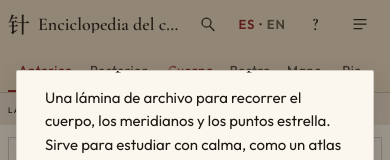
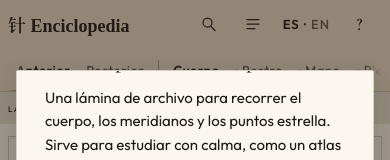
Before and after one commit to datanalytics86/Acupuntura3D, a React (Vite) app: page / in a window 390 px wide. Shown: the top 160 px of the page. Built offline with nearby package versions, Linux system fonts and the light colour scheme.

Commit message:
feat(header): one accent underline and a short mobile title

```diff
--- a/src/i18n/messages.ts
+++ b/src/i18n/messages.ts
@@ -147,6 +147,8 @@ const es = {
   plateSubtitleFace: "{n} puntos del rostro y la cabeza",
   plateSubtitleHand: "{n} puntos de la mano y la muñeca",
   plateSubtitleFoot: "{n} puntos del tobillo y el pie",
+  // --- U1 ---
+  titleShort: "针 Enciclopedia",
 };
 
 const en: typeof es = {
@@ -296,6 +298,8 @@ const en: typeof es = {
   plateSubtitleFace: "{n} points of the face and head",
   plateSubtitleHand: "{n} points of the hand and wrist",
   plateSubtitleFoot: "{n} points of the ankle and foot",
+  // --- U1 ---
+  titleShort: "针 Encyclopedia",
 };
 
 export const MESSAGES: Record<Locale, typeof es> = { es, en };
--- a/src/ui/Topbar.tsx
+++ b/src/ui/Topbar.tsx
@@ -71,45 +71,11 @@ export function Topbar() {
           针
         </span>
         <h1 className="topbar-title">{t(locale, "title")}</h1>
-      </div>
-      <div className="topbar-tools">
-        <SearchBox />
-        <button
-          type="button"
-          className="topbar-tool topbar-locale"
-          aria-label={`${t(locale, "locale")}: ${locale === "es" ? "ES" : "EN"}`}
-          onClick={() => setLocale(locale === "es" ? "en" : "es")}
-        >
-          <span className={locale === "es" ? "is-on" : "is-off"}>ES</span>
-          <span aria-hidden="true">·</span>
-          <span className={locale === "en" ? "is-on" : "is-off"}>EN</span>
-        </button>
-        <button
-          type="button"
-          className="topbar-tool topbar-help"
-          aria-label={t(locale, "helpOpen")}
-          onClick={() => setHelpOpen(true)}
-        >
-          ?
-        </button>
-        <button
-          type="button"
-          className="topbar-tool"
-          data-testid="index-toggle"
-          aria-pressed={railOpen}
-          aria-label={t(locale, "indexOpen")}
-          onClick={() => setRailOpen(!railOpen)}
-        >
-          <IconIndex />
-        </button>
+        <p className="topbar-short">{t(locale, "titleShort")}</p>
       </div>
       <div className="topbar-plate">
-        <div
-          className="topbar-seg"
-          role="radiogroup"
-          aria-label={t(locale, "viewGroup")}
-          data-view={atlasView}
-        >
+        <div className="topbar-plate-scroll">
+          <div className="topbar-seg" role="radiogroup" aria-label={t(locale, "viewGroup")}>
             {VIEWS.map((view) => {
               const checked = atlasView === view;
               return (
@@ -132,10 +98,9 @@ export function Topbar() {
                 </button>
               );
             })}
-          <span className="topbar-seg-bar" aria-hidden="true" />
           </div>
-        <div className="topbar-regions">
-          <div className="topbar-regions-scroller" role="radiogroup" aria-label={t(locale, "regionGroup")} tabIndex={0}>
+          <span className="topbar-fillet" aria-hidden="true" />
+          <div className="topbar-regions" role="radiogroup" aria-label={t(locale, "regionGroup")} tabIndex={0}>
             {REGIONS.map((id) => {
               const checked = atlasRegion === id;
               return (
@@ -161,6 +126,37 @@ export function Topbar() {
           </div>
         </div>
       </div>
+      <div className="topbar-tools">
+        <SearchBox />
+        <button
+          type="button"
+          className="topbar-tool"
+          data-testid="index-toggle"
+          aria-pressed={railOpen}
+          aria-label={t(locale, "indexOpen")}
+          onClick={() => setRailOpen(!railOpen)}
+        >
+          <IconIndex />
+        </button>
+        <button
+          type="button"
+          className="topbar-tool topbar-locale"
+          aria-label={`${t(locale, "locale")}: ${locale === "es" ? "ES" : "EN"}`}
+          onClick={() => setLocale(locale === "es" ? "en" : "es")}
+        >
+          <span className={locale === "es" ? "is-on" : "is-off"}>ES</span>
+          <span aria-hidden="true">·</span>
+          <span className={locale === "en" ? "is-on" : "is-off"}>EN</span>
+        </button>
+        <button
+          type="button"
+          className="topbar-tool topbar-help"
+          aria-label={t(locale, "helpOpen")}
+          onClick={() => setHelpOpen(true)}
+        >
+          ?
+        </button>
+      </div>
       <CommandPalette />
     </header>
   );
--- a/src/ui/topbar.css
+++ b/src/ui/topbar.css
@@ -7,10 +7,10 @@
     left: 0;
     box-sizing: border-box;
     display: grid;
-    grid-template-columns: minmax(0, 1fr) auto;
+    grid-template-columns: max-content minmax(0, 1fr);
     grid-template-rows: 48px 44px;
     align-items: center;
-    height: 93px;
+    height: 92px;
     max-height: 104px;
     padding: 0 8px;
     column-gap: 8px;
@@ -26,7 +26,6 @@
   .topbar-brand,
   .topbar-tools,
   .topbar-plate {
-    min-width: 0;
     min-height: 0;
   }
 
@@ -36,26 +35,40 @@
     grid-column: 1;
     align-items: center;
     gap: 8px;
+    min-width: max-content;
   }
 
   .topbar-mark {
+    display: none;
     flex: none;
+    color: var(--color-ink);
     font-family: var(--font-hanzi);
     font-size: 22px;
     line-height: 1;
   }
 
+  .topbar-title,
+  .topbar-short {
+    margin: 0;
+    color: var(--color-ink);
+    font-weight: 600;
+    line-height: 1;
+    white-space: nowrap;
+    text-overflow: clip;
+  }
+
   .topbar-title {
+    display: none;
     min-width: 0;
-    margin: 0;
-    overflow: hidden;
-    color: var(--color-ink);
     font-family: var(--font-serif);
     font-size: 18px;
-    font-weight: 600;
-    line-height: 1;
-    text-overflow: ellipsis;
-    white-space: nowrap;
+  }
+
+  .topbar-short {
+    flex: none;
+    overflow: visible;
+    font-family: var(--font-hanzi), var(--font-serif);
+    font-size: 18px;
   }
 
   .topbar-tools {
@@ -64,14 +77,38 @@
     grid-column: 2;
     align-items: center;
     justify-content: flex-end;
+    min-width: 0;
   }
 
   .topbar-plate {
+    position: relative;
     display: flex;
     grid-row: 2;
     grid-column: 1 / -1;
     align-items: center;
-    gap: 4px;
+    min-width: 0;
+  }
+
+  .topbar-plate-scroll {
+    display: flex;
+    align-items: center;
+    width: 100%;
+    min-width: 0;
+    overflow-x: auto;
+    scrollbar-width: none;
+  }
+
+  .topbar-plate-scroll::-webkit-scrollbar {
+    display: none;
+  }
+
+  .topbar-fillet {
+    flex: none;
+    align-self: center;
+    width: 1px;
+    height: 20px;
+    margin: 0 6px;
+    background: var(--color-rule-strong);
   }
 
   .topbar-tool,
@@ -79,6 +116,7 @@
   .topbar-radio {
     appearance: none;
     display: inline-flex;
+    flex: none;
     align-items: center;
     justify-content: center;
     box-sizing: border-box;
@@ -134,11 +172,13 @@
   }
 
   .topbar-locale .is-on {
-    color: var(--color-cinnabar);
+    color: var(--color-ink);
+    font-weight: 600;
   }
 
   .topbar-locale .is-off {
     color: var(--color-ink-3);
+    font-weight: 500;
   }
 
   .topbar-help {
@@ -149,64 +189,43 @@
   }
 
   .topbar-tool[aria-pressed="true"] {
-    color: var(--color-cinnabar);
+    color: var(--color-ink);
+    box-shadow: inset 0 -2px 0 var(--color-cinnabar);
   }
 
   .topbar-seg {
-    position: relative;
     display: grid;
     flex: none;
-    grid-auto-columns: 1fr;
+    grid-auto-columns: max-content;
     grid-auto-flow: column;
   }
 
-  .topbar-seg .topbar-radio {
-    width: 100%;
-  }
-
-  .topbar-seg-bar {
-    position: absolute;
-    bottom: 0;
-    left: 0;
-    width: 50%;
-    height: 2px;
-    background: var(--color-cinnabar);
-    pointer-events: none;
-    transform: translateX(0);
-    transition: transform var(--dur-2) var(--ease-paper);
-  }
-
-  .topbar-seg[data-view="posterior"] .topbar-seg-bar {
-    transform: translateX(100%);
+  .topbar-radio {
+    color: var(--color-ink-3);
   }
 
   .topbar-radio[aria-checked="true"] {
-    color: var(--color-cinnabar);
-  }
-
-  .topbar-region[aria-checked="true"] {
+    color: var(--color-ink);
+    font-weight: 600;
     box-shadow: inset 0 -2px 0 var(--color-cinnabar);
   }
 
-  .topbar-regions {
-    position: relative;
-    min-width: 0;
-    flex: 1 1 auto;
+  .topbar-region + .topbar-region::before {
+    content: "·";
+    margin-right: 4px;
+    color: var(--color-ink-3);
+    font-weight: 400;
   }
 
-  .topbar-regions-scroller {
+  .topbar-regions {
     display: flex;
+    flex: none;
+    align-items: center;
     min-width: 0;
-    overflow-x: auto;
-    scrollbar-width: none;
   }
 
-  .topbar-regions-scroller::-webkit-scrollbar {
-    display: none;
-  }
-
-  .topbar-regions::before,
-  .topbar-regions::after {
+  .topbar-plate::before,
+  .topbar-plate::after {
     content: "";
     position: absolute;
     top: 0;
@@ -216,12 +235,12 @@
     pointer-events: none;
   }
 
-  .topbar-regions::before {
+  .topbar-plate::before {
     left: 0;
     background: linear-gradient(90deg, var(--color-desk), transparent);
   }
 
-  .topbar-regions::after {
+  .topbar-plate::after {
     right: 0;
     background: linear-gradient(270deg, var(--color-desk), transparent);
   }
@@ -243,20 +262,43 @@
     }
 
     .topbar-brand {
-      flex: 1 1 auto;
+      flex: 1 1 0;
+      min-width: 0;
+    }
+
+    .topbar-mark {
+      display: block;
     }
 
     .topbar-title {
+      display: block;
+      overflow: hidden;
       font-size: 22px;
+      text-overflow: ellipsis;
+    }
+
+    .topbar-short {
+      display: none;
     }
 
     .topbar-plate {
-      flex: 0 1 auto;
+      flex: 0 0 auto;
     }
 
     .topbar-tools {
-      flex: 0 0 auto;
-      margin-left: auto;
+      flex: 1 1 0;
+      min-width: max-content;
+      justify-content: flex-end;
+    }
+
+    .topbar-plate-scroll {
+      width: auto;
+      overflow: visible;
+    }
+
+    .topbar-plate::before,
+    .topbar-plate::after {
+      display: none;
     }
 
     .topbar-search-label {
@@ -266,20 +308,5 @@
     .topbar-kbd {
       display: inline-flex;
     }
-
-    .topbar-regions-scroller {
-      overflow: visible;
-    }
-
-    .topbar-regions::before,
-    .topbar-regions::after {
-      display: none;
-    }
-  }
-
-  @media (prefers-reduced-motion: reduce) {
-    .topbar-seg-bar {
-      transition: none;
-    }
   }
 }
```
Lines whose indentation alone changed are shown as unchanged.
